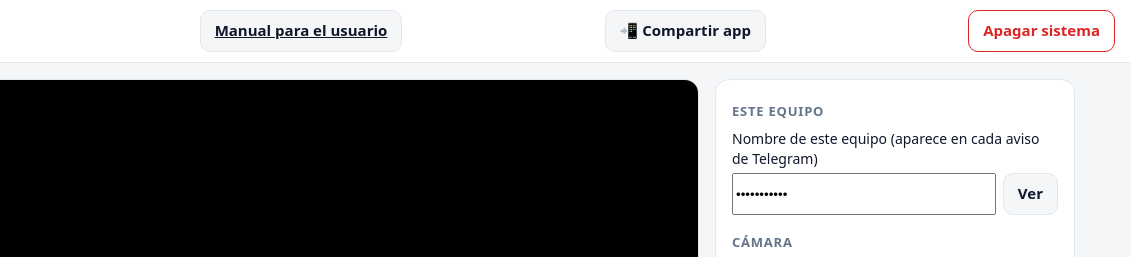
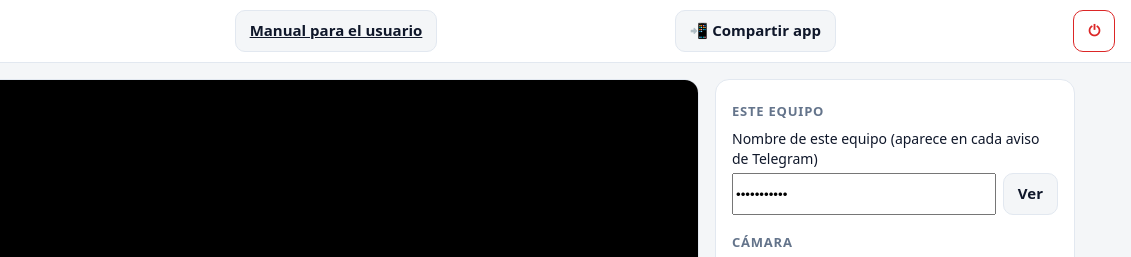
Before and after one commit to aleortizcorrea22-ops/detec-mov, a website with bundled scripts: page docs/index.html in a window 1280 px wide. Shown: the top 257 px of the page, 149-1280 px from the left. Built offline with nearby package versions, Linux system fonts and the light colour scheme; no server answers.

Commit message:
Achicar el botón "Apagar sistema" para que no desborde la barra superior
Pasa a ser un botón chico con un ícono (⏻), ya que se usa poco. También
se permite que la barra superior pase a una segunda línea en pantallas
angostas, en vez de forzar scroll horizontal.

Co-Authored-By: Claude Sonnet 5 <noreply@anthropic.com>

```diff
--- a/docs/index.html
+++ b/docs/index.html
@@ -32,7 +32,7 @@
     <a href="manual.html" class="btn" target="_blank" rel="noopener">Manual para el usuario</a>
     <button id="compartirBtn" class="btn" title="Mandar la aplicación a una familia nueva">📲 Compartir app</button>
     <button id="installBtn" class="btn btn-install" hidden>Instalar</button>
-    <button id="shutdownBtn" class="btn btn-danger" title="Apaga el programa, incluida la vigilancia en segundo plano">Apagar sistema</button>
+    <button id="shutdownBtn" class="btn btn-danger btn-chico" aria-label="Apagar sistema" title="Apagar sistema (apaga el programa, incluida la vigilancia en segundo plano)">⏻</button>
   </header>
 
   <div id="compartirFondo" class="licencia-bloqueo" hidden onclick="if(event.target===this) document.getElementById('compartirFondo').hidden=true">
--- a/docs/styles.css
+++ b/docs/styles.css
@@ -33,10 +33,12 @@ body {
 }
 .topbar {
   position: sticky; top: 0; z-index: 5;
-  display: flex; align-items: center; justify-content: space-between;
+  display: flex; align-items: center; justify-content: space-between; flex-wrap: wrap; gap: 6px;
   padding: calc(10px + env(safe-area-inset-top)) 16px 10px;
   background: var(--card); border-bottom: 1px solid var(--border);
 }
+/* Botones poco usados (como apagar), chiquitos para no empujar el resto fuera de pantalla */
+.btn-chico { padding: 6px 10px; min-width: 0; line-height: 1; font-size: 15px; }
 .brand { display: flex; align-items: center; gap: 10px; font-weight: 700; letter-spacing: .02em; }
 .brand img { border-radius: 8px; }
 main {
--- a/docs/sw.js
+++ b/docs/sw.js
@@ -4,7 +4,7 @@
 // - /api/* (alertas y cámara): siempre por red, nunca en caché.
 // Todo relativo a la propia carpeta del service worker, para que ande igual serví­do
 // en la raíz de un dominio o en una subcarpeta (por ejemplo GitHub Pages).
-const VERSION = 'detecmov-v10';
+const VERSION = 'detecmov-v11';
 const BASE = new URL('.', self.location.href); // ej.: https://host/ o https://host/detec-mov/
 const SHELL = [
   './', 'index.html', 'ver.html', 'manual.html', 'styles.css', 'manifest.webmanifest',
```
